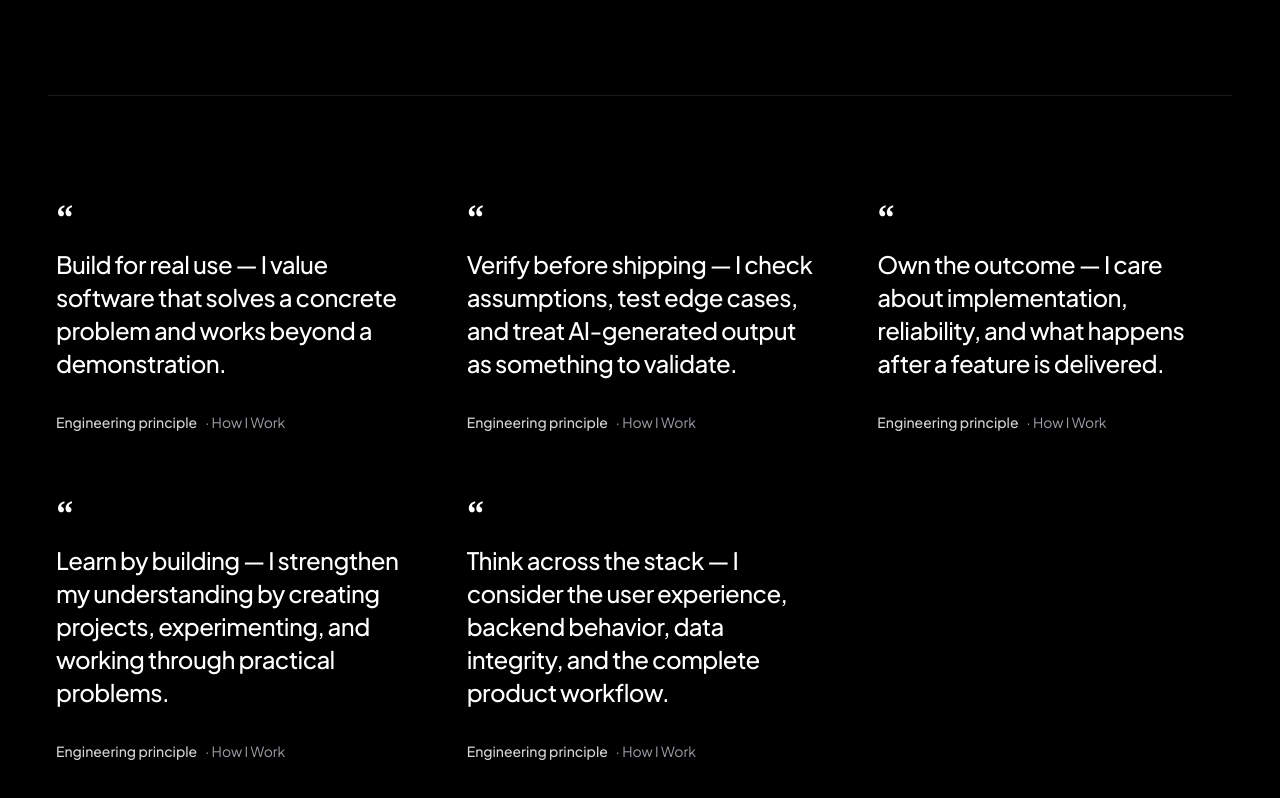
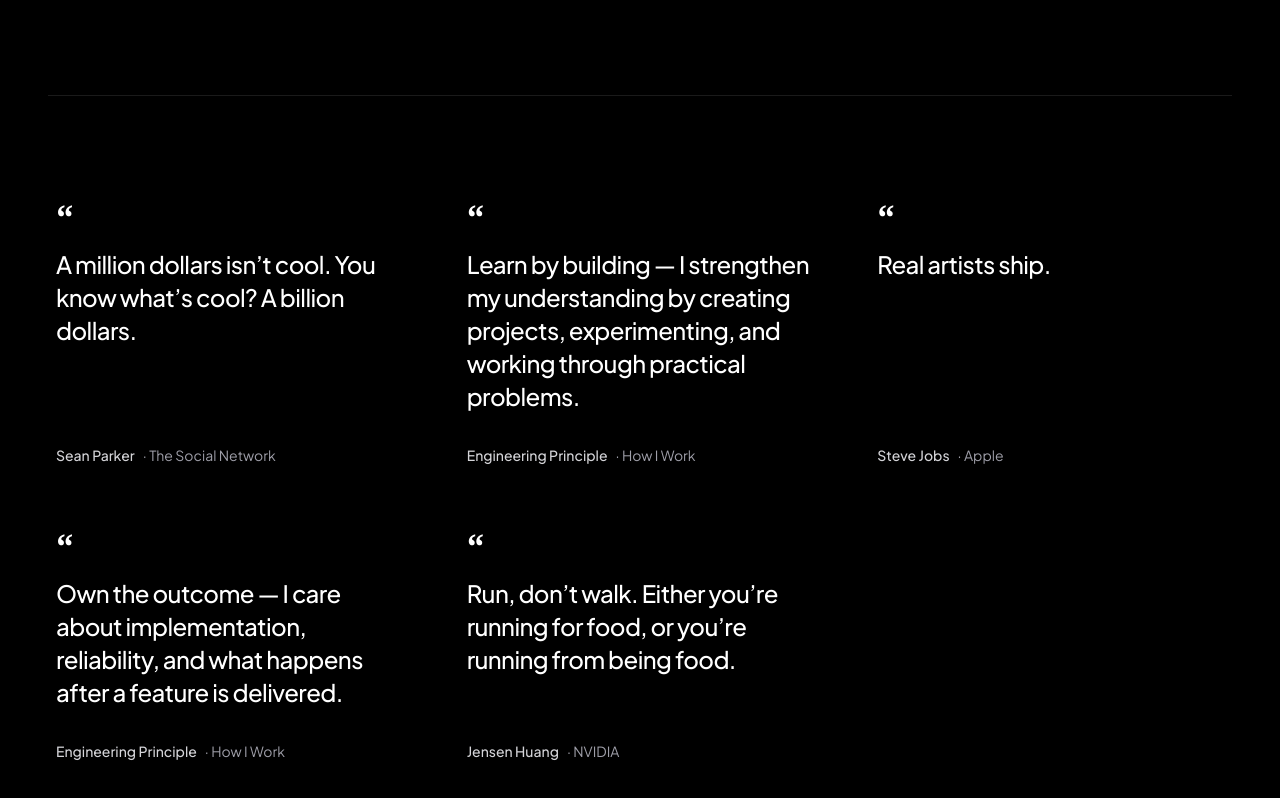
Before and after one commit to xlord101/rugved_shelke_portfolio, a Next.js app: page /about in a window 1280 px wide. Shown: the part 2426-3224 px from the top of the page. Built offline with nearby package versions, Linux system fonts and the light colour scheme.

Commit message:
Update About page quotes with builder philosophy from The Social Network, Steve Jobs, Jensen Huang

```diff
--- a/src/content/testimonials.ts
+++ b/src/content/testimonials.ts
@@ -2,38 +2,37 @@ import { TestimonialItem } from "@/lib/types";
 
 export const testimonialsContent: TestimonialItem[] = [
   {
-    id: "principle-1",
+    id: "quote-1",
     quote:
-      "Build for real use — I value software that solves a concrete problem and works beyond a demonstration.",
-    author: "Engineering principle",
+      "A million dollars isn’t cool. You know what’s cool? A billion dollars.",
+    author: "Sean Parker",
+    company: "· The Social Network",
+  },
+  {
+    id: "quote-2",
+    quote:
+      "Learn by building — I strengthen my understanding by creating projects, experimenting, and working through practical problems.",
+    author: "Engineering Principle",
     company: "· How I Work",
   },
   {
-    id: "principle-2",
+    id: "quote-3",
+    quote: "Real artists ship.",
+    author: "Steve Jobs",
+    company: "· Apple",
+  },
+  {
+    id: "quote-4",
     quote:
-      "Verify before shipping — I check assumptions, test edge cases, and treat AI-generated output as something to validate.",
-    author: "Engineering principle",
+      "Own the outcome — I care about implementation, reliability, and what happens after a feature is delivered.",
+    author: "Engineering Principle",
     company: "· How I Work",
   },
   {
-    id: "principle-3",
+    id: "quote-5",
     quote:
-      "Own the outcome — I care about implementation, reliability, and what happens after a feature is delivered.",
-    author: "Engineering principle",
-    company: "· How I Work",
-  },
-  {
-    id: "principle-4",
-    quote:
-      "Learn by building — I strengthen my understanding by creating projects, experimenting, and working through practical problems.",
-    author: "Engineering principle",
-    company: "· How I Work",
-  },
-  {
-    id: "principle-5",
-    quote:
-      "Think across the stack — I consider the user experience, backend behavior, data integrity, and the complete product workflow.",
-    author: "Engineering principle",
-    company: "· How I Work",
+      "Run, don’t walk. Either you’re running for food, or you’re running from being food.",
+    author: "Jensen Huang",
+    company: "· NVIDIA",
   },
 ];
```
